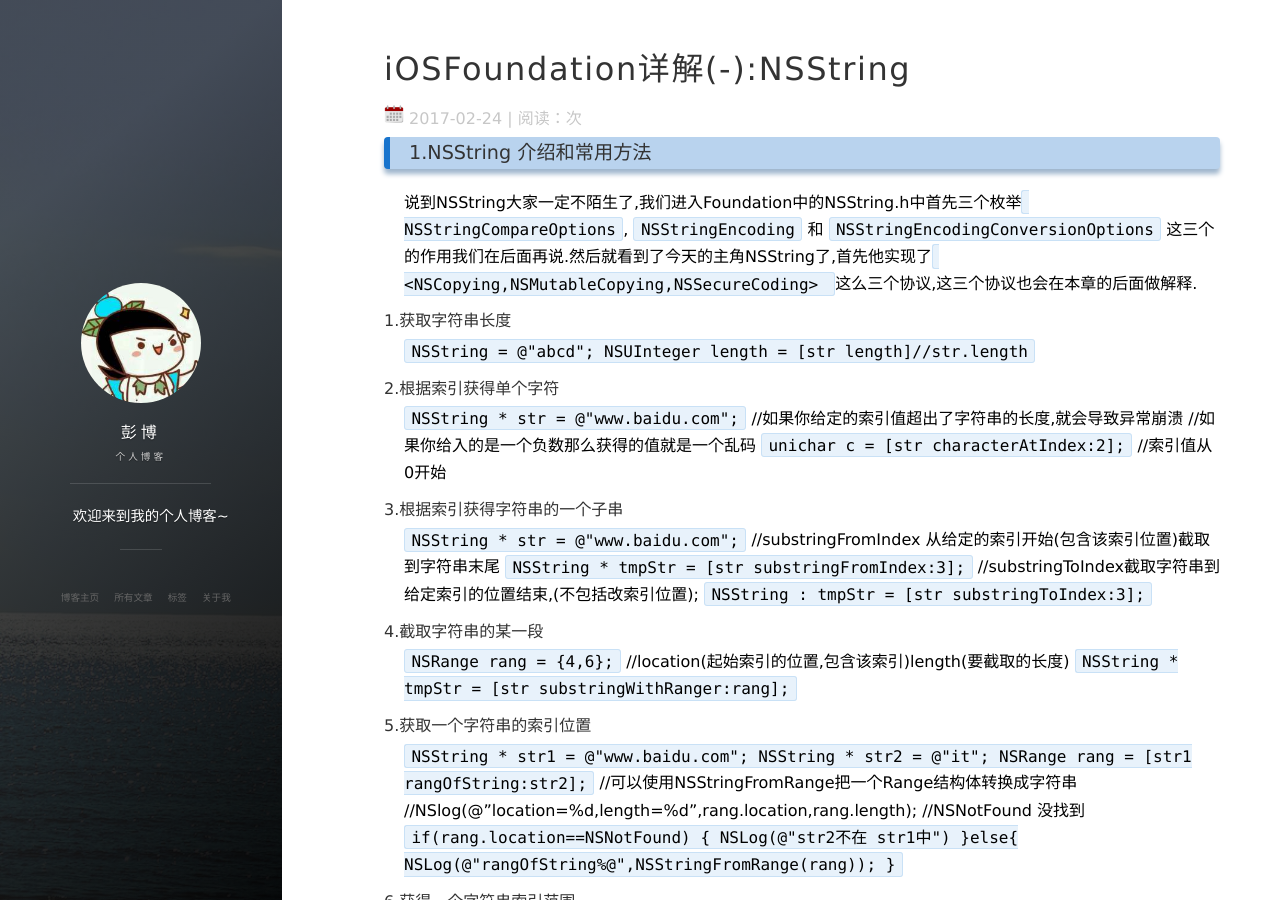
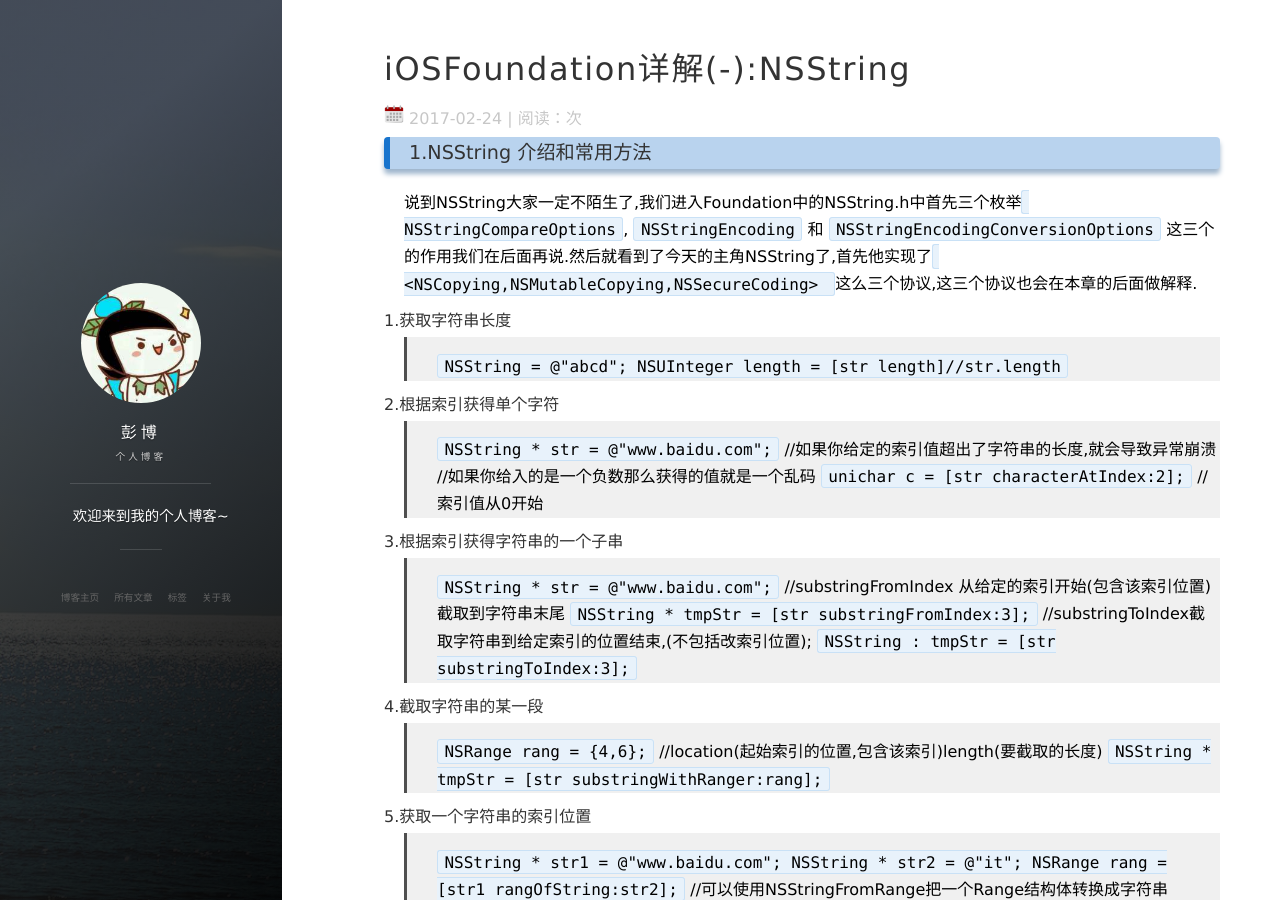
Before and after one commit to GeminiPeng/GeminiPeng.github.io, a Jekyll site: the page built from _posts/2017-02-24-iOSFoundation详解之NSString.md, in a window 1280 px wide and 900 px high. Built offline with Jekyll 4.4.1, drawn with Linux system fonts in a browser that asks for light colours; nearby versions of some CDN libraries; comment, search, counter and statistics services are not loaded.

Commit message:
修改格式

```diff
--- a/_posts/2017-02-24-iOSFoundation详解之NSString.md
+++ b/_posts/2017-02-24-iOSFoundation详解之NSString.md
@@ -12,73 +12,73 @@ tag: iOS
 
 ##### 1.获取字符串长度
 
-`NSString = @"abcd";
-NSUInteger length = [str length]//str.length`
+>`NSString = @"abcd";
+>NSUInteger length = [str length]//str.length`
 
 ##### 2.根据索引获得单个字符
 
-`NSString * str = @"www.baidu.com";`
-//如果你给定的索引值超出了字符串的长度,就会导致异常崩溃
-//如果你给入的是一个负数那么获得的值就是一个乱码
-`unichar c = [str characterAtIndex:2];`
-//索引值从0开始
+>`NSString * str = @"www.baidu.com";`
+>//如果你给定的索引值超出了字符串的长度,就会导致异常崩溃
+>//如果你给入的是一个负数那么获得的值就是一个乱码
+>`unichar c = [str characterAtIndex:2];`
+>//索引值从0开始
 
 ##### 3.根据索引获得字符串的一个子串
 
-`NSString * str = @"www.baidu.com";`
-//substringFromIndex 从给定的索引开始(包含该索引位置)截取到字符串末尾
-`NSString * tmpStr = [str substringFromIndex:3];`
-//substringToIndex截取字符串到给定索引的位置结束,(不包括改索引位置);
-`NSString : tmpStr = [str substringToIndex:3];`
+>`NSString * str = @"www.baidu.com";`
+>//substringFromIndex 从给定的索引开始(包含该索引位置)截取到字符串末尾
+>`NSString * tmpStr = [str substringFromIndex:3];`
+>//substringToIndex截取字符串到给定索引的位置结束,(不包括改索引位置);
+>`NSString : tmpStr = [str substringToIndex:3];`
 
 ##### 4.截取字符串的某一段
 
-`NSRange rang = {4,6};`
-//location(起始索引的位置,包含该索引)length(要截取的长度)
-`NSString * tmpStr = [str substringWithRanger:rang];`
+>`NSRange rang = {4,6};`
+>//location(起始索引的位置,包含该索引)length(要截取的长度)
+>`NSString * tmpStr = [str substringWithRanger:rang];`
 
 ##### 5.获取一个字符串的索引位置
 
-`NSString * str1 = @"www.baidu.com";
-NSString * str2 = @"it";
-NSRange rang = [str1 rangOfString:str2];`
-//可以使用NSStringFromRange把一个Range结构体转换成字符串
-//NSlog(@"location=%d,length=%d",rang.location,rang.length);
-//NSNotFound 没找到
-`if(rang.location==NSNotFound)
-{
-	NSLog(@"str2不在 str1中")
-}else{
-	NSLog(@"rangOfString%@",NSStringFromRange(rang));
-}`
+>`NSString * str1 = @"www.baidu.com";
+>NSString * str2 = @"it";
+>NSRange rang = [str1 rangOfString:str2];`
+>//可以使用NSStringFromRange把一个Range结构体转换成字符串
+>//NSlog(@"location=%d,length=%d",rang.location,rang.length);
+>//NSNotFound 没找到
+>`if(rang.location==NSNotFound)
+>{
+>	NSLog(@"str2不在 str1中")
+>}else{
+>	NSLog(@"rangOfString%@",NSStringFromRange(rang));
+>}`
 
 ##### 6.获得一个字符串索引范围
 
-`NSString * str = @"www.baidu.com";
-NSRange rang= [str rangeOfString:@"baidu" option:NSCaseInsensitiviSearch];
-NSLog(@"rangeOfString%@",NSStringFromRange(rang));`
+>`NSString * str = @"www.baidu.com";
+>NSRange rang= [str rangeOfString:@"baidu" option:NSCaseInsensitiviSearch];
+>NSLog(@"rangeOfString%@",NSStringFromRange(rang));`
 
 ------
 
 1.判断字符串是否为空
 
-`NSString * str = @"";
-if(str == nil || str.length==0){
-	NSLog(@"字符串为空");
-}`
+>`NSString * str = @"";
+>if(str == nil || str.length==0){
+>	NSLog(@"字符串为空");
+>}`
 
 2.判断字符串是否已指定的内容开头
 
-`NSString * str = @"www.github.com";
-BOOL isPrefix = [str hasPrefix:@"xww"];
-NSLog(@"hasPrefix:%@".isPrefix?@"Yes":@"No");`
+>`NSString * str = @"www.github.com";
+>BOOL isPrefix = [str hasPrefix:@"xww"];
+>NSLog(@"hasPrefix:%@".isPrefix?@"Yes":@"No");`
 
 3.判断字符串是否以指定的内容结尾
 
-//在开发中常用在判断文件格式
-//.txt .avi .rmvb .mp3 .mp4等
-`NSString * str = @"abcd.mp4";
-BOOL isSuffix = [str hasSuffix:@".mp4"];
-NSLog(@"hasSuffix:%@".isSuffix?@"Yes":@"No");`
+>//在开发中常用在判断文件格式
+>//.txt .avi .rmvb .mp3 .mp4等
+>`NSString * str = @"abcd.mp4";
+>BOOL isSuffix = [str hasSuffix:@".mp4"];
+>NSLog(@"hasSuffix:%@".isSuffix?@"Yes":@"No");`
 
 4.判断两个字符串是否相等
```
